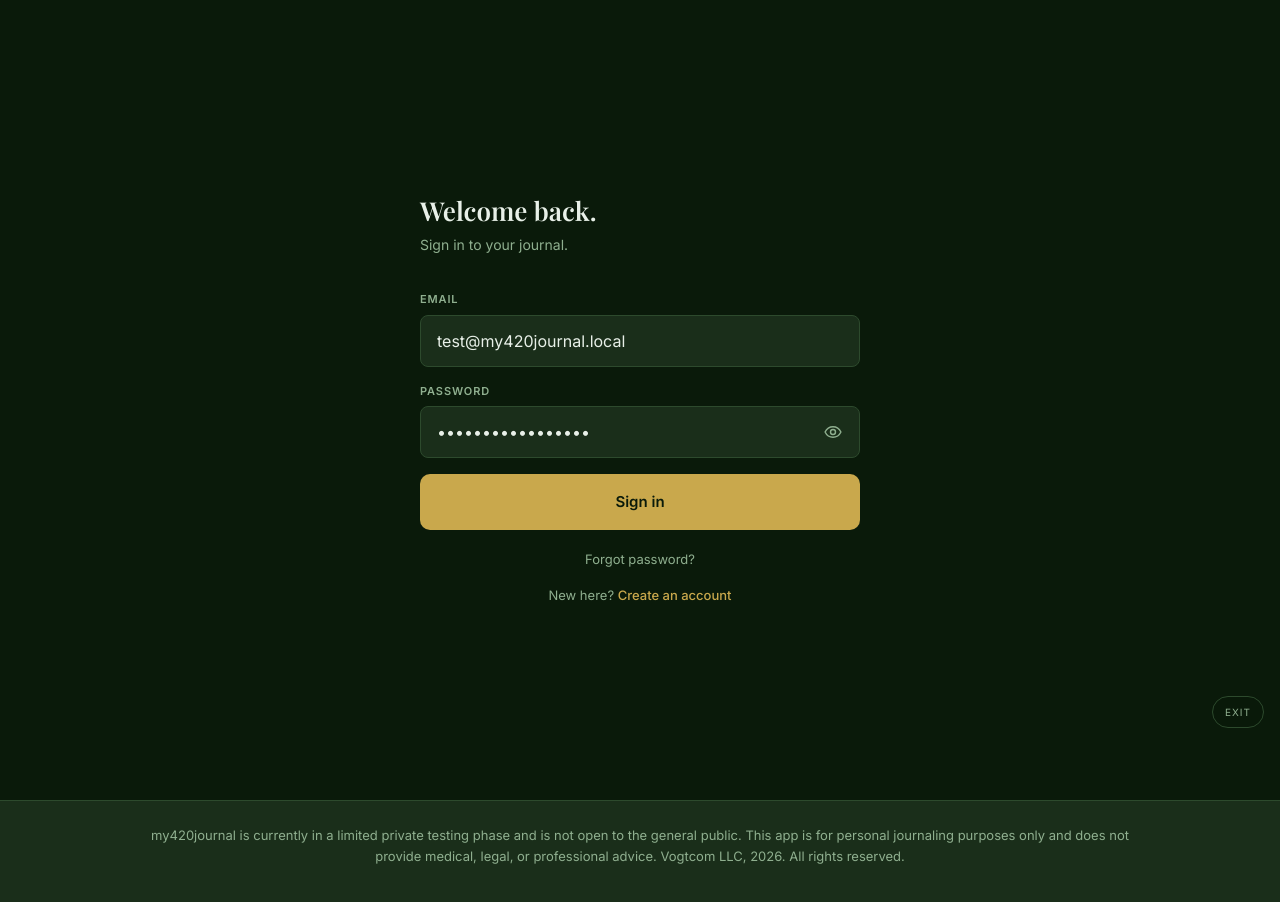
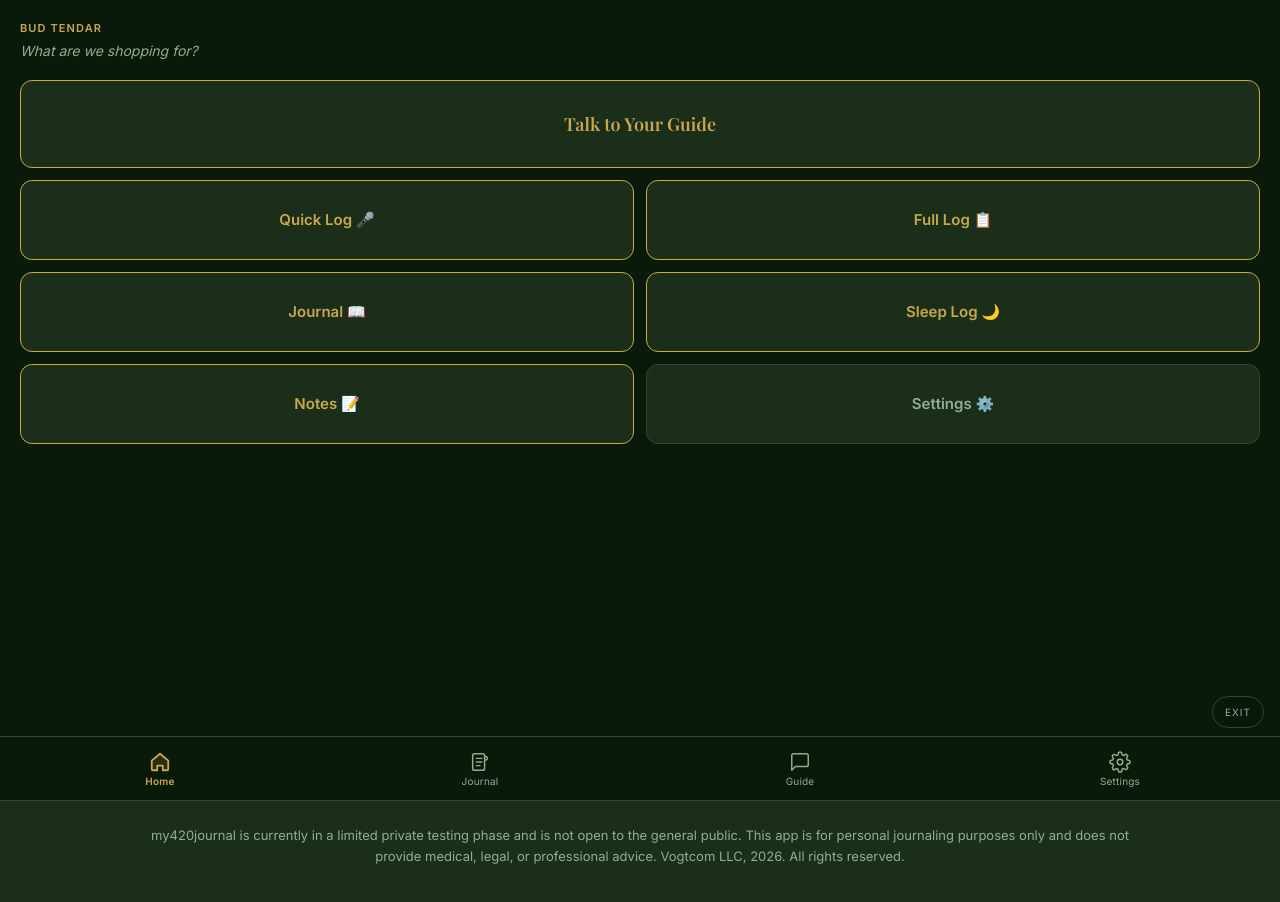
Before and after one commit to casevoiceai/my420journal-app, a React (Vite) app: page /home in a window 1280 px wide. Before the commit this address led to /login. Shown: the top 902 px of the page. Built offline with nearby package versions, Linux system fonts and the light colour scheme.

Commit message:
Replace email login with local profile resume flow

```diff
--- a/src/screens/Login.jsx
+++ b/src/screens/Login.jsx
@@ -1,214 +1,75 @@
-import { useState } from 'react'
-import { useNavigate, Link } from 'react-router-dom'
-import { localStore } from '../lib/localStore'
+import { useEffect, useState } from 'react'
+import { useNavigate } from 'react-router-dom'
+import { ensureAnonymousLocalProfile } from '../lib/localProfile'
 import { hasPin } from '../lib/pin'
-import { TEST_EMAIL, TEST_PASSWORD, isRuntimeTestConvenienceEnabled } from '../lib/testConvenience'
 
 const S = {
-  bg:            '#0A1A0A',
-  surface:       '#1A2E1A',
-  border:        '#2D4A2D',
-  textPrimary:   '#E8F0E8',
+  bg: '#0A1A0A',
+  textPrimary: '#E8F0E8',
   textSecondary: '#8FAF8F',
-  gold:          '#C9A84C',
-  goldHover:     '#D4B460',
-  error:         '#E05C5C',
-}
-const fontInter    = "'Inter', sans-serif"
-const fontPlayfair = "'Playfair Display', serif"
-const TEST_CONVENIENCE_ENABLED = isRuntimeTestConvenienceEnabled()
-
-function EyeIcon({ crossed }) {
-  return (
-    <svg width="20" height="20" viewBox="0 0 24 24" fill="none" aria-hidden="true">
-      <path
-        d="M2.5 12C4.5 7.8 7.8 5.7 12 5.7C16.2 5.7 19.5 7.8 21.5 12C19.5 16.2 16.2 18.3 12 18.3C7.8 18.3 4.5 16.2 2.5 12Z"
-        stroke="currentColor"
-        strokeWidth="1.7"
-        strokeLinecap="round"
-        strokeLinejoin="round"
-      />
-      <circle cx="12" cy="12" r="3" stroke="currentColor" strokeWidth="1.7" />
-      {crossed && (
-        <path
-          d="M4 20L20 4"
-          stroke="currentColor"
-          strokeWidth="2"
-          strokeLinecap="round"
-        />
-      )}
-    </svg>
-  )
+  error: '#E05C5C',
 }
 
-function InputField({ label, type, value, onChange, placeholder, autoComplete }) {
-  const [focused, setFocused] = useState(false)
-  const [showSecret, setShowSecret] = useState(false)
-  const isSecret = type === 'password'
-  const inputType = isSecret && showSecret ? 'text' : type
+export default function Login() {
+  const navigate = useNavigate()
+  const [error, setError] = useState('')
+
+  useEffect(() => {
+    try {
+      const result = ensureAnonymousLocalProfile()
+      if (!result.profile?.id) {
+        setError('Could not open the private local journal on this device.')
+        return
+      }
+      navigate(hasPin() ? '/pin' : '/home', { replace: true })
+    } catch {
+      setError('Could not open the private local journal on this device.')
+    }
+  }, [navigate])
 
   return (
-    <div style={{ marginBottom: '16px' }}>
-      <label style={{
-        display: 'block', fontFamily: fontInter, fontSize: '11px', fontWeight: '600',
-        color: S.textSecondary, letterSpacing: '0.08em', textTransform: 'uppercase',
-        marginBottom: '7px',
-      }}>
-        {label}
-      </label>
-      <div style={{ position: 'relative' }}>
-        <input
-          type={inputType}
-          value={value}
-          onChange={onChange}
-          placeholder={placeholder}
-          autoComplete={autoComplete}
-          style={{
-            width: '100%', height: '52px', backgroundColor: S.surface,
-            border: `1px solid ${focused ? S.gold : S.border}`,
-            borderRadius: '8px', padding: isSecret ? '0 52px 0 16px' : '0 16px',
-            fontFamily: fontInter, fontSize: '16px', color: S.textPrimary,
-            outline: 'none', boxSizing: 'border-box',
-            transition: 'border-color 0.15s ease',
-          }}
-          onFocus={() => setFocused(true)}
-          onBlur={() => setFocused(false)}
-        />
-        {isSecret && (
-          <button
-            type="button"
-            onClick={() => setShowSecret((current) => !current)}
-            aria-label={showSecret ? 'Hide password' : 'Show password'}
-            title={showSecret ? 'Hide password' : 'Show password'}
-            style={{
-              position: 'absolute', right: '10px', top: '50%', transform: 'translateY(-50%)',
-              width: '34px', height: '34px', border: 'none', borderRadius: '8px',
-              background: 'transparent', color: S.textSecondary, cursor: 'pointer',
-              display: 'flex', alignItems: 'center', justifyContent: 'center', padding: 0,
-            }}
-          >
-            <EyeIcon crossed={showSecret} />
-          </button>
+    <div style={{
+      minHeight: '100dvh',
+      backgroundColor: S.bg,
+      display: 'flex',
+      alignItems: 'center',
+      justifyContent: 'center',
+      padding: '32px 24px',
+      boxSizing: 'border-box',
+      textAlign: 'center',
+    }}>
+      <div style={{ width: '100%', maxWidth: '440px' }}>
+        <h1 style={{
+          fontFamily: "'Playfair Display', serif",
+          fontSize: '32px',
+          fontWeight: '600',
+          color: S.textPrimary,
+          margin: '0 0 14px 0',
+          lineHeight: 1.2,
+        }}>
+          Opening your journal.
+        </h1>
+        <p style={{
+          fontFamily: "'Inter', sans-serif",
+          fontSize: '15px',
+          color: S.textSecondary,
+          lineHeight: 1.6,
+          margin: 0,
+        }}>
+          Your journal uses a private local profile on this device. No email sign-in is required.
+        </p>
+        {error && (
+          <p style={{
+            fontFamily: "'Inter', sans-serif",
+            fontSize: '13px',
+            color: S.error,
+            lineHeight: 1.5,
+            marginTop: '18px',
+          }}>
+            {error}
+          </p>
         )}
       </div>
     </div>
   )
 }
-
-export default function Login() {
-  const navigate = useNavigate()
-  const [email,     setEmail]     = useState(TEST_CONVENIENCE_ENABLED ? TEST_EMAIL : '')
-  const [password,  setPassword]  = useState(TEST_CONVENIENCE_ENABLED ? TEST_PASSWORD : '')
-  const [loading,   setLoading]   = useState(false)
-  const [error,     setError]     = useState('')
-  const [resetSent, setResetSent] = useState(false)
-  const [resetting, setResetting] = useState(false)
-
-  async function handleSignIn(e) {
-    e.preventDefault()
-    setError('')
-    setLoading(true)
-    const signIn = localStore.auth['signIn' + 'WithPassword']
-    const { error: err } = await signIn.call(localStore.auth, { email: email.trim(), password })
-    setLoading(false)
-    if (err) { setError(err.message || 'Sign in failed. Check your credentials.'); return }
-    navigate(hasPin() ? '/pin' : '/home', { replace: true })
-  }
-
-  async function handleForgotPassword() {
-    if (!email.trim()) { setError('Enter your email address above first.'); return }
-    setError('')
-    setResetting(true)
-    const reset = localStore.auth['resetPassword' + 'ForEmail']
-    const { error: err } = await reset.call(localStore.auth, email.trim())
-    setResetting(false)
-    if (err) { setError(err.message || 'Local-only password reset is unavailable. Create a new local profile or use your PIN reset.'); return }
-    setResetSent(true)
-  }
-
-  return (
-    <div style={{
-      minHeight: '100dvh', backgroundColor: S.bg,
-      display: 'flex', alignItems: 'center', justifyContent: 'center',
-      padding: '24px', boxSizing: 'border-box',
-    }}>
-      <div style={{ width: '100%', maxWidth: '440px' }}>
-
-        <h1 style={{
-          fontFamily: fontPlayfair, fontSize: '26px', fontWeight: '600',
-          color: S.textPrimary, margin: '0 0 8px 0', lineHeight: '1.2',
-        }}>
-          Welcome back.
-        </h1>
-        <p style={{ fontFamily: fontInter, fontSize: '14px', color: S.textSecondary, margin: '0 0 36px 0', lineHeight: '1.5' }}>
-          Sign in to your journal.
-        </p>
-
-        <form onSubmit={handleSignIn} noValidate>
-          <InputField
-            label="Email" type="email" value={email}
-            onChange={(e) => setEmail(e.target.value)}
-            placeholder="you@email.com" autoComplete="email"
-          />
-          <InputField
-            label="Password" type="password" value={password}
-            onChange={(e) => setPassword(e.target.value)}
-            placeholder="••••••••" autoComplete="current-password"
-          />
-
-          {error && (
-            <p style={{ fontFamily: fontInter, fontSize: '13px', color: S.error, margin: '0 0 14px 0', lineHeight: '1.5' }}>
-              {error}
-            </p>
-          )}
-
-          {resetSent && !error && (
-            <p style={{ fontFamily: fontInter, fontSize: '13px', color: S.textSecondary, margin: '0 0 14px 0', lineHeight: '1.5' }}>
-              Password local reset notice sent. Check your inbox.
-            </p>
-          )}
-
-          <button
-            type="submit"
-            disabled={loading}
-            style={{
-              width: '100%', height: '56px',
-              backgroundColor: loading ? `${S.gold}70` : S.gold,
-              color: S.bg, border: 'none', borderRadius: '10px',
-              fontFamily: fontInter, fontSize: '15px', fontWeight: '700',
-              cursor: loading ? 'not-allowed' : 'pointer',
-              transition: 'background-color 0.15s ease, transform 0.1s ease',
-              marginBottom: '16px',
-            }}
-            onMouseEnter={(e) => { if (!loading) { e.currentTarget.style.backgroundColor = S.goldHover; e.currentTarget.style.transform = 'translateY(-1px)' } }}
-            onMouseLeave={(e) => { if (!loading) { e.currentTarget.style.backgroundColor = S.gold; e.currentTarget.style.transform = 'translateY(0)' } }}
-          >
-            {loading ? 'Signing in...' : 'Sign in'}
-          </button>
-        </form>
-
-        <div style={{ textAlign: 'center', marginBottom: '12px' }}>
-          <button
-            onClick={handleForgotPassword}
-            disabled={resetting}
-            style={{
-              background: 'none', border: 'none', cursor: resetting ? 'default' : 'pointer',
-              fontFamily: fontInter, fontSize: '13px', color: S.textSecondary,
-              padding: '4px', opacity: resetting ? 0.6 : 1,
-            }}
-          >
-            {resetting ? 'Sending...' : 'Forgot password?'}
-          </button>
-        </div>
-
-        <p style={{ textAlign: 'center', fontFamily: fontInter, fontSize: '13px', color: S.textSecondary, margin: 0 }}>
-          New here?{' '}
-          <Link to="/signup" style={{ color: S.gold, textDecoration: 'none', fontWeight: '500' }}>
-            Create an account
-          </Link>
-        </p>
-
-      </div>
-    </div>
-  )
-}
```
